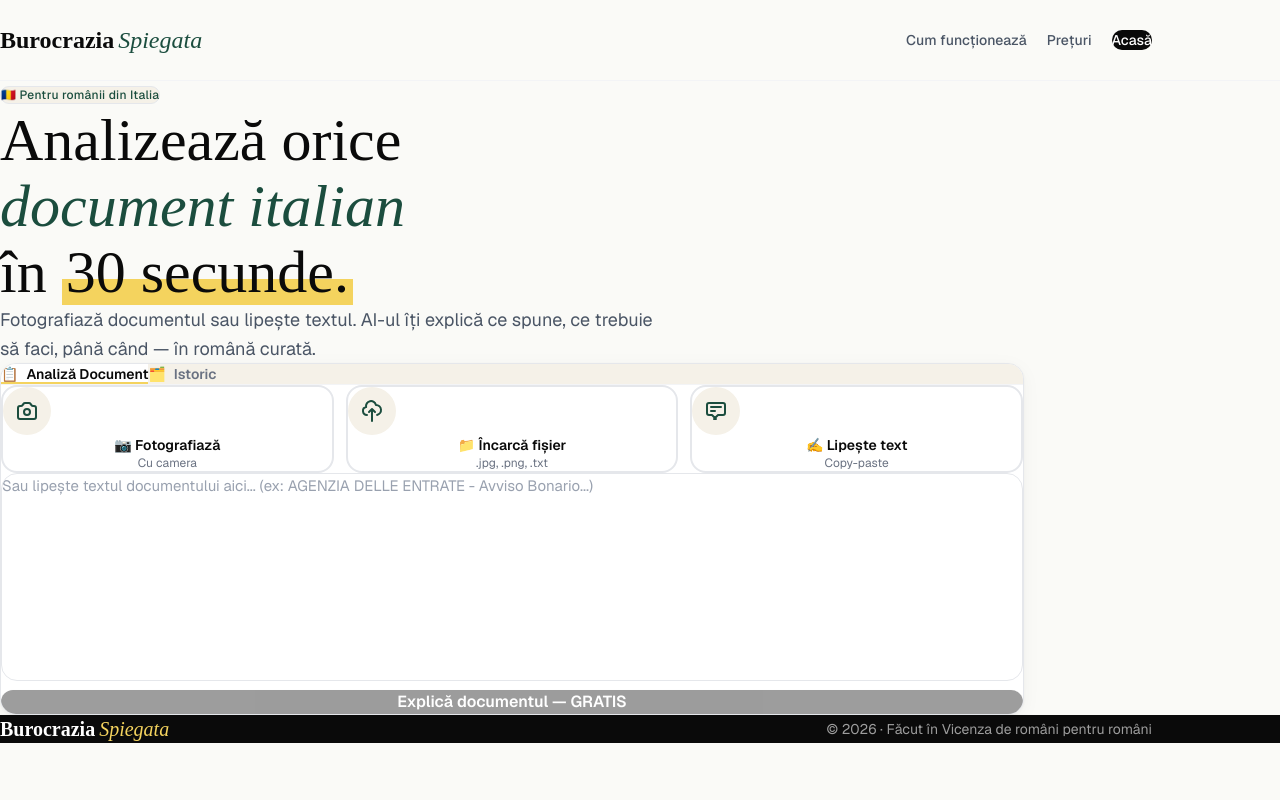
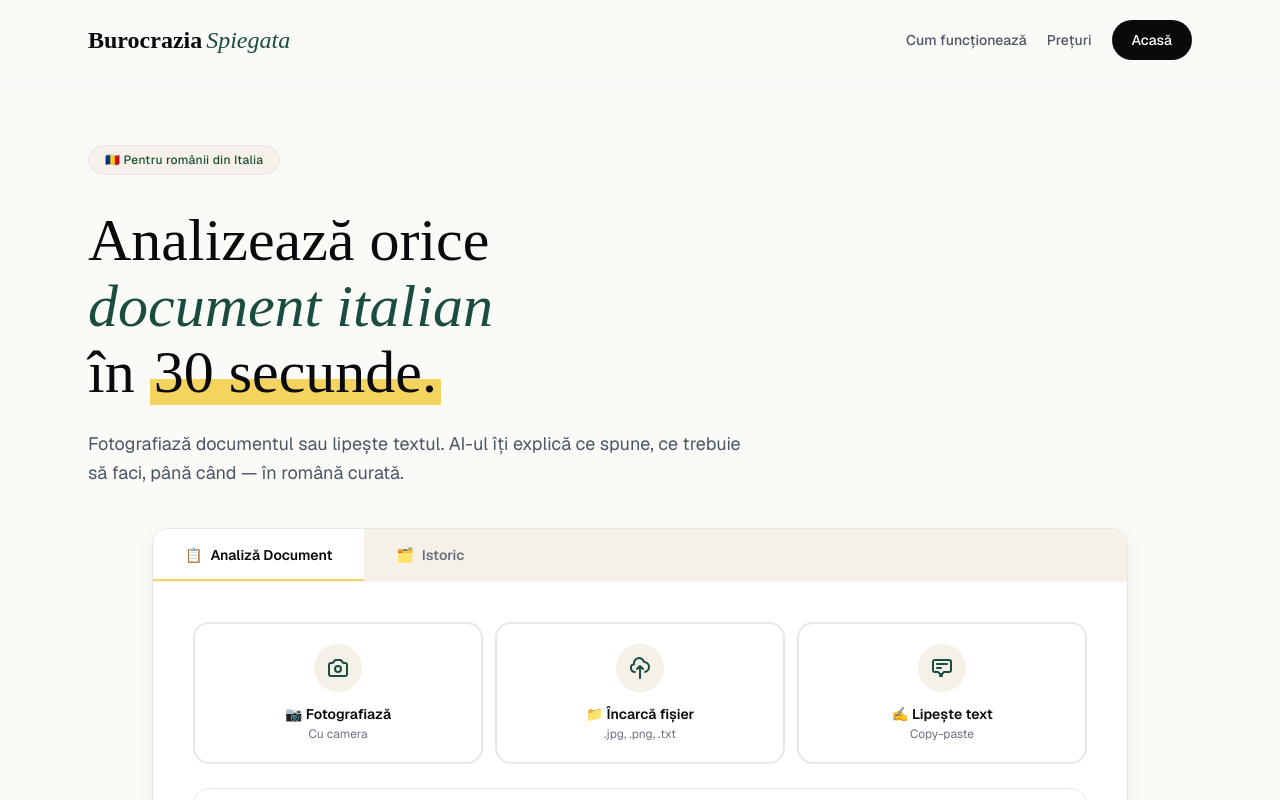
Before and after one commit to sgwdiag-hash/burocrazia-spiegata, a Next.js app: page / in a window 1280 px wide. Shown: the top 800 px of the page. Built offline with nearby package versions, Linux system fonts and the light colour scheme.

Commit message:
Fix CSS Tailwind v4 - order imports correctly

```diff
--- a/app/globals.css
+++ b/app/globals.css
@@ -1,12 +1,6 @@
 @import "tailwindcss";
 
 @import url("https://fonts.googleapis.com/css2?family=Instrument+Serif:ital@0;1&family=Playfair+Display:ital,wght@0,400;0,600;0,700;1,400;1,600&family=Geist:wght@400;500;600;700&display=swap");
-
-@theme {
-  --font-playfair: "Playfair Display", serif;
-  --font-serif: "Instrument Serif", serif;
-  --font-sans: "Geist", -apple-system, BlinkMacSystemFont, sans-serif;
-}
 
 :root {
   --bianco: #FAFAF7;
@@ -20,21 +14,16 @@
   --rosso-stamp: #D62828;
 }
 
-* {
-  margin: 0;
-  padding: 0;
-  box-sizing: border-box;
-}
-
 html {
   scroll-behavior: smooth;
 }
 
 body {
-  font-family: "Geist", -apple-system, BlinkMacSystemFont, sans-serif;
+  font-family: "Geist", -apple-system, BlinkMacSystemFont, "Segoe UI", Roboto, sans-serif;
   background: #FAFAF7;
   color: #0A0A0A;
   -webkit-font-smoothing: antialiased;
+  -moz-osx-font-smoothing: grayscale;
   line-height: 1.6;
 }
 
@@ -46,14 +35,30 @@ body {
   font-family: "Playfair Display", serif;
 }
 
+.font-sans {
+  font-family: "Geist", -apple-system, BlinkMacSystemFont, sans-serif;
+}
+
 @keyframes fadeIn {
-  from { opacity: 0; transform: translateY(10px); }
-  to { opacity: 1; transform: translateY(0); }
+  from {
+    opacity: 0;
+    transform: translateY(10px);
+  }
+  to {
+    opacity: 1;
+    transform: translateY(0);
+  }
 }
 
 @keyframes slideDown {
-  from { opacity: 0; transform: translateY(-8px); }
-  to { opacity: 1; transform: translateY(0); }
+  from {
+    opacity: 0;
+    transform: translateY(-8px);
+  }
+  to {
+    opacity: 1;
+    transform: translateY(0);
+  }
 }
 
 .animate-fade-in {
@@ -94,3 +99,9 @@ body {
 .card-shadow {
   box-shadow: 0 1px 3px rgba(0, 0, 0, 0.04), 0 4px 20px rgba(0, 0, 0, 0.04);
 }
+
+.card-shadow-hover:hover {
+  box-shadow: 0 4px 12px rgba(0, 0, 0, 0.08), 0 8px 30px rgba(0, 0, 0, 0.06);
+  transform: translateY(-2px);
+  transition: all 0.3s ease;
+}
```
